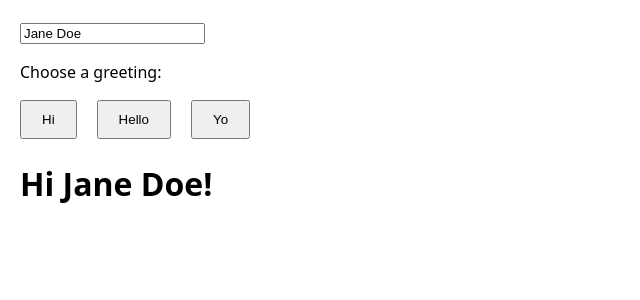
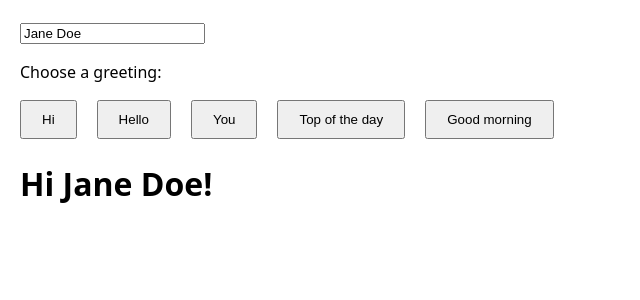
Before and after one commit to ironboy/my-react-project, a React (Vite) app: page / in a window 1280 px wide. Shown: the top 300 px of the page, without its empty margins (0-640 px from the left). Built offline with nearby package versions, Linux system fonts and the light colour scheme.

Commit message:
exercise 1 solved

```diff
--- a/src/Greeter.tsx
+++ b/src/Greeter.tsx
@@ -2,12 +2,21 @@ export default function Greeter(
   { greeting, setGreeting, name }:
     { greeting: string; setGreeting: Function, name: string; }
 ) {
+
+  const greetings = [
+    'Hi',
+    'Hello',
+    'You',
+    'Top of the day',
+    'Good morning'
+  ];
+
   return <>
     <p>Choose a greeting:</p>
     <p>
-      <button onClick={() => setGreeting('Hi')}>Hi</button>
-      <button onClick={() => setGreeting('Hello')}>Hello</button>
-      <button onClick={() => setGreeting('Yo')}>Yo</button>
+      {greetings.map((greeting, i) => <button key={i}
+        onClick={() => setGreeting(greeting)}
+      >{greeting}</button>)}
     </p>
     <h1>{greeting} {name}!</h1>
   </>;
```
